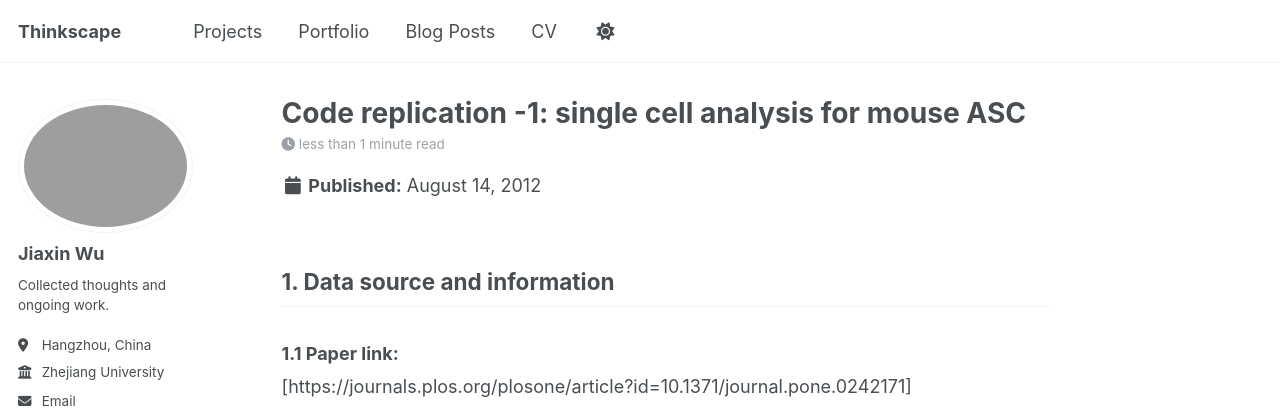
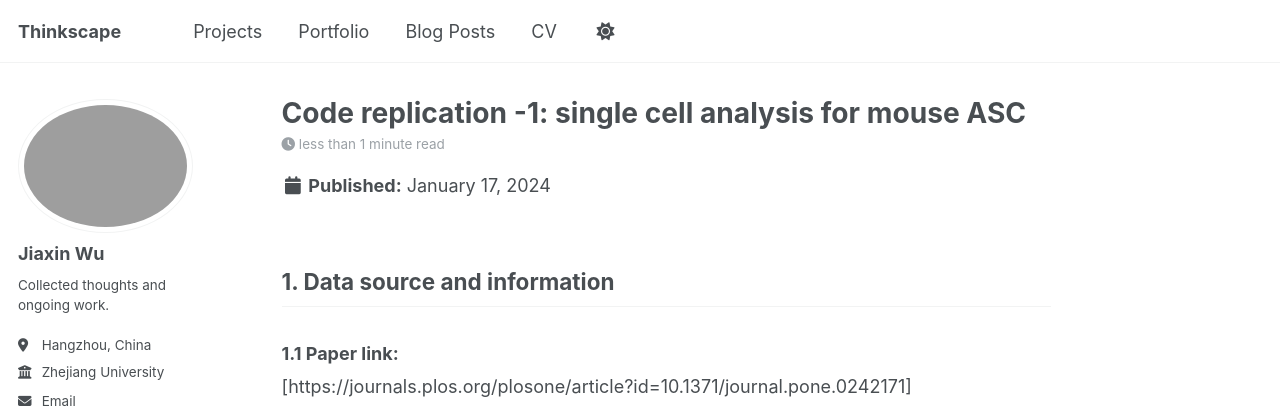
Before and after one commit to jiaxin-aidi-wu/jiaxin-aidi-wu.github.io, a Jekyll site: the page built from _posts/2012-08-14-blog-post-1.md, in a window 1280 px wide and 900 px high. Shown: the top 408 px of the window. Built offline with Jekyll 4.4.1, drawn with Linux system fonts in a browser that asks for light colours; a script that is not in the unit is left out.

Commit message:
Update 2012-08-14-blog-post-1.md

```diff
--- a/_posts/2012-08-14-blog-post-1.md
+++ b/_posts/2012-08-14-blog-post-1.md
@@ -1,6 +1,6 @@
 ---
 title: 'Code replication -1: single cell analysis for mouse ASC'
-date: 2012-08-14
+date: 2024-01-17
 permalink: /posts/2024/01/blog-post-1/
 tags:
   - MSC
```
